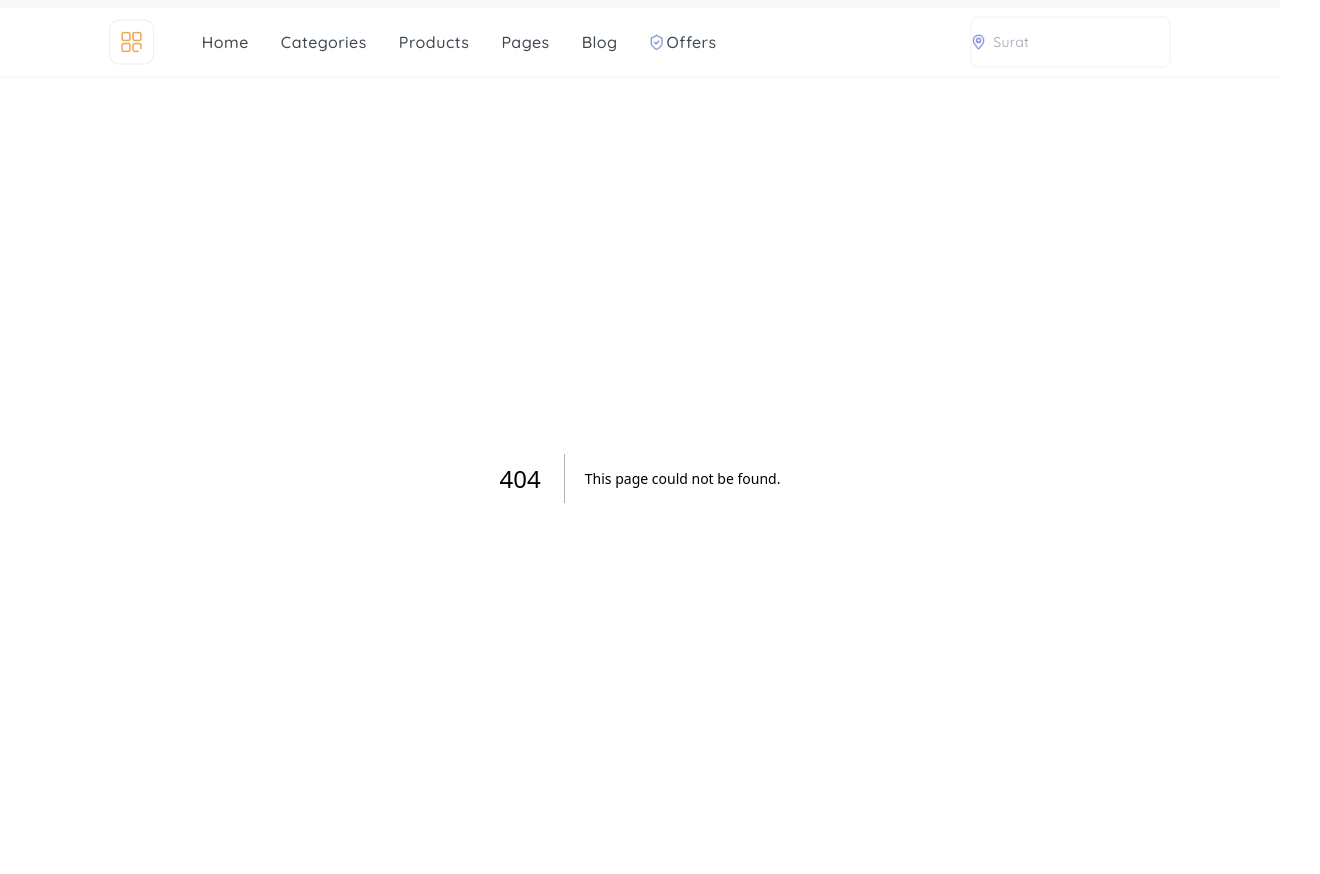
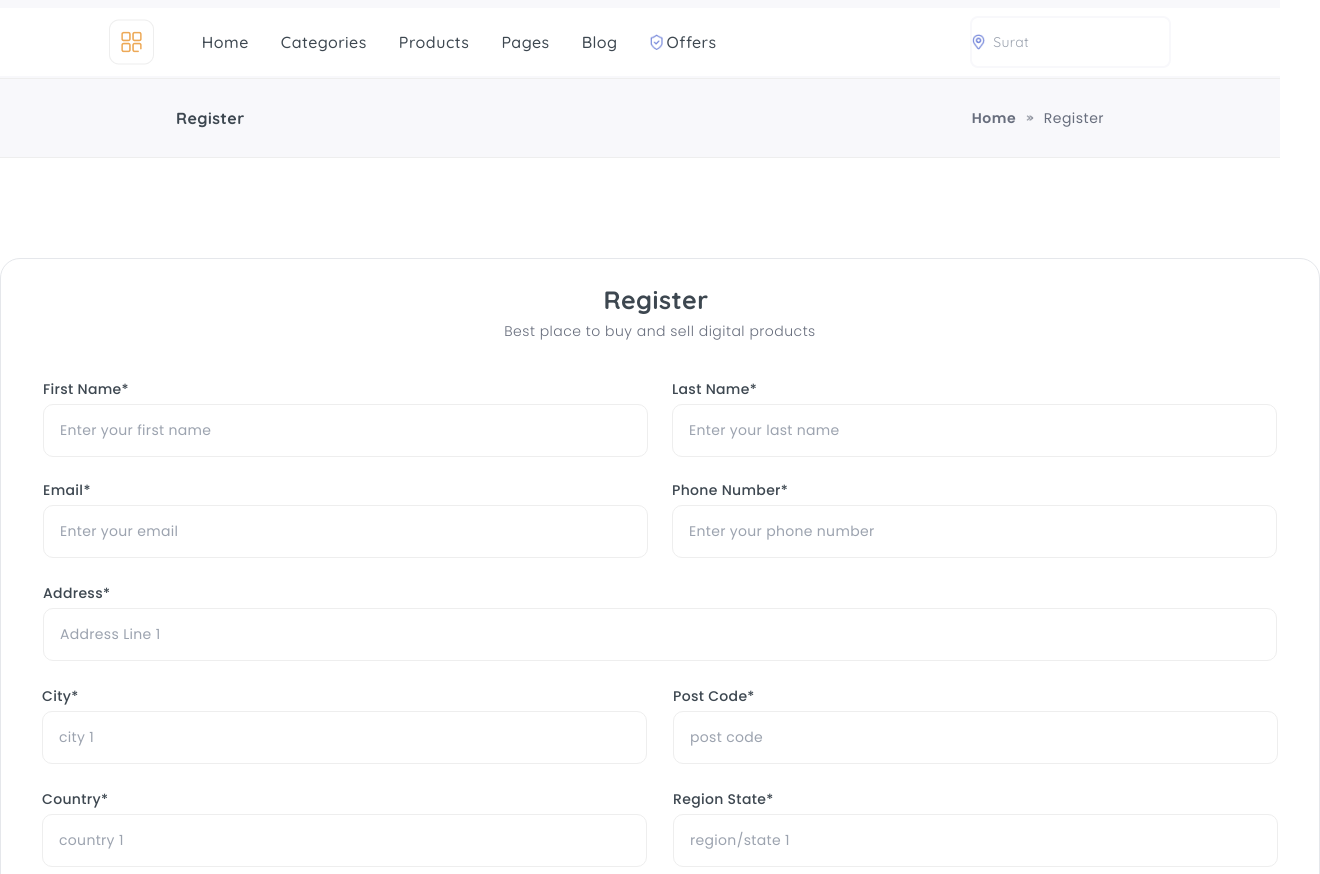
Before and after one commit to MaxOstapets/yellow-berry, a Next.js app: page /register in a window 1280 px wide. Before the commit this address had no page. Shown: the part 122-996 px from the top of the page, 1320 px wide, since content can reach past the window. Built offline with nearby package versions, Linux system fonts and the light colour scheme.

Commit message:
complete login and register pages

```diff
--- a/src/app/Components/Title/index.tsx
+++ b/src/app/Components/Title/index.tsx
@@ -1,6 +1,6 @@
 interface IProps {
     span: string,
-    titleParagraph: string,
+    titleParagraph?: string,
     paragraph: string,
     alignItems: string,
     width?: string,
--- /dev/null
+++ b/src/app/Components/Vidgets/Register/RegisterInput/index.tsx
@@ -0,0 +1,15 @@
+import { Input } from '@components/Input'
+
+interface IProps{
+    span: string,
+    placeholder: string,
+}
+
+export const RegisterInput:React.FC<IProps> = ({span, placeholder}) => {
+    return (
+        <li className='flex justify-center items-start flex-col gap-[6px]'>
+            <span className='font-serif font-medium text-sm leading-[18px] tracking-0.32 text-gray-4'>{span}*</span>
+            <Input placeholder={placeholder} width='w-[605px]' />
+        </li>
+    )
+}
--- /dev/null
+++ b/src/app/Components/Vidgets/Register/index.ts
@@ -0,0 +1 @@
+export { RegisterInput } from "./RegisterInput";
--- a/src/app/Components/Vidgets/index.ts
+++ b/src/app/Components/Vidgets/index.ts
@@ -1 +1,8 @@
-export {DateCard, LanguageList, ShopCards, VendorCards, InstaImages} from "./Main"
+export {
+  DateCard,
+  LanguageList,
+  ShopCards,
+  VendorCards,
+  InstaImages,
+} from "./Main";
+export { RegisterInput } from "./Register";
--- /dev/null
+++ b/src/app/login/page.tsx
@@ -0,0 +1,42 @@
+import { Path } from '@components/Path'
+import { Title } from '@components/Title'
+import { Input } from '@components/Input'
+import { Button } from '@components/Button'
+import { Quicksand, Poppins } from 'next/font/google'
+
+const quicksand = Quicksand({
+    subsets: ["latin"],
+    weight: ["500", "700", "400", "300"]
+})
+
+const poppins = Poppins({
+    subsets: ["latin"],
+    weight: ["500", "700", "400", "300", "100", "200", "600", "800", "900"]
+})
+
+const Login = () => {
+    const inputs = ["Email", "Password"]
+    return (
+        <>
+            <Path page='Login' previousPage='Home' currentPage='Login' />
+            <Title span='Log' titleParagraph='In' alignItems='items-center' textAlign='text-center' paragraph='Best place to buy and sell digital products' mt='mt-[97px]' mb='mb-[40px]'/>
+            <form className='flex justify-center items-start flex-col gap-7 p-[31px] border border-gray-8 rounded-[20px] w-fit mx-auto'>
+                <ul className='flex justify-center items-center flex-col gap-6'>
+                    {inputs.map((el) =>
+                        <li className='flex justify-center flex-col items-start' key={el}>
+                            <span className='font-serif font-normal text-[15px] leading-[26px] tracking-0.32 text-gray-7'>{el}*</span>
+                            <Input placeholder={`Enter Your ${el}`} width='w-[438px]' />
+                        </li>
+                    )}
+                </ul>
+                <span className='font-serif font-medium text-sm leading-7 tracking-0.48 text-gray-3'>Forgot Password?</span>
+                <div className='flex justify-between items-center w-full'>
+                    <Button text='Login' />
+                    <span className='font-serif font-light text-[15px] leading-7 tracking-0.48 text-gray-7'>Register</span>
+                </div>
+            </form>
+        </>
+    )
+}
+
+export default Login
--- /dev/null
+++ b/src/app/register/page.tsx
@@ -0,0 +1,66 @@
+import { Title } from '@components/Title'
+import { Input } from '@components/Input'
+import { Button } from '@components/Button'
+import { Path } from '@components/Path'
+import { Quicksand, Poppins } from 'next/font/google'
+import { RegisterInput } from '@components/Vidgets'
+
+const quicksand = Quicksand({
+    subsets: ["latin"],
+    weight: ["500", "700", "400", "300"]
+})
+
+const poppins = Poppins({
+    subsets: ["latin"],
+    weight: ["500", "700", "400", "300", "100", "200", "600", "800", "900"]
+})
+
+const Register = () => {
+    const firstInputsGrid = ["First Name", "Last Name", "Email", "Phone Number"]
+    const secondInputsGrid = [
+        {
+            input: "City",
+            placeholder: "city 1"
+        },
+        {
+            input: "Post Code",
+            placeholder: "post code"
+        },
+        {
+            input: "Country",
+            placeholder: "country 1"
+        },
+        {
+            input: "Region State",
+            placeholder: "Region/State 1"
+        },
+    ]
+
+    return (
+        <>
+            <Path page='Register' previousPage='Home' currentPage='Register' />
+            <div className='flex justify-start items-center flex-col w-[1320px] px-[31px] pb-[31px] border rounded-[20px] border-gray-9 mx-auto mt-[100px]'>
+                <Title span='Register' paragraph='Best place to buy and sell digital products' alignItems='items-center' textAlign='text' mt='mt-[28px]' mb='mb-[40px]' />
+                <form className='flex justify-center items-center flex-col gap-[26px]'>
+                    <ul className='grid grid-cols-[auto_1fr] w-fit gap-6'>
+                        {firstInputsGrid.map((el) =>
+                           <RegisterInput span={el} placeholder={`Enter your ${el.toLowerCase()}`} key={el}/>
+                        )}
+                    </ul>
+                    <div className='flex justify-center items-start flex-col gap-[6px]'>
+                        <span className='font-serif font-medium text-sm leading-[18px] tracking-0.32 text-gray-4'>Address*</span>
+                        <Input placeholder='Address Line 1' width='w-[1234px]' />
+                    </div>
+                    <ul className='grid grid-cols-[auto_1fr] w-fit gap-[26px]'>
+                        {secondInputsGrid.map((el) =>
+                            <RegisterInput span={el.input} placeholder={el.placeholder.toLowerCase()} key={el.input}/>
+                        )}
+                    </ul>
+                    <Button text='Register' />
+                </form>
+            </div>
+        </>
+    )
+}
+
+export default Register
```
